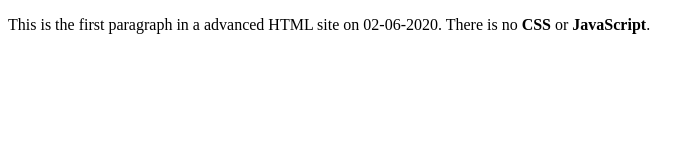
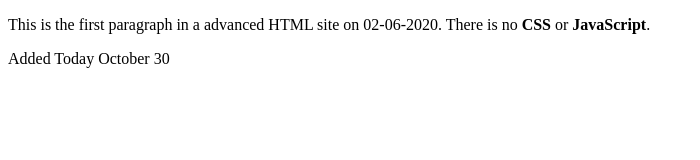
Before and after one commit to guhananth/static, a plain HTML site: page index.html in a window 1280 px wide. Shown: the whole page, without its empty margins (0-700 px from the left). Drawn offline with Linux system fonts and the light colour scheme.

Commit message:
Updated today Oct 30

```diff
--- a/index.html
+++ b/index.html
@@ -5,5 +5,6 @@
   </head>
   <body>
     <p>This is the first paragraph in a advanced HTML site on 02-06-2020. There is no <strong>CSS</strong> or <strong>JavaScript</strong>.</p>
+    <p>Added Today October 30</p>
   </body>
 </html>
```
